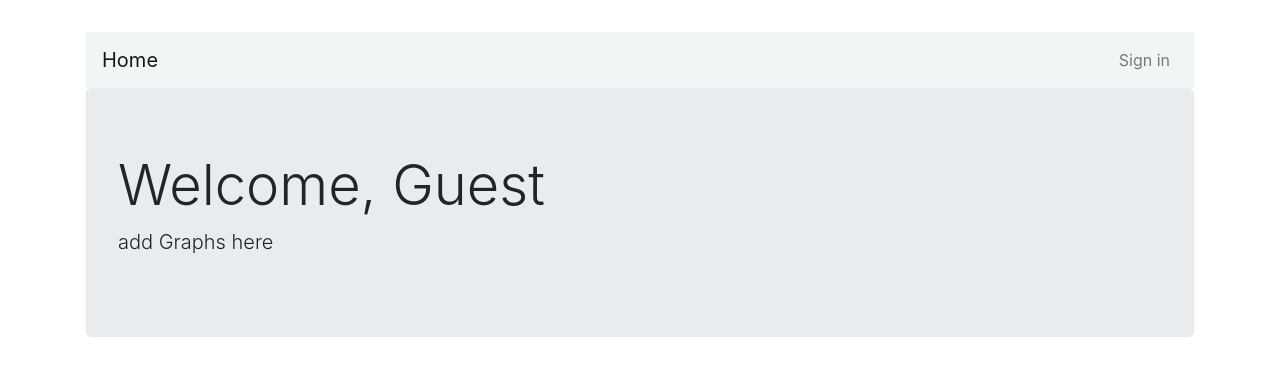
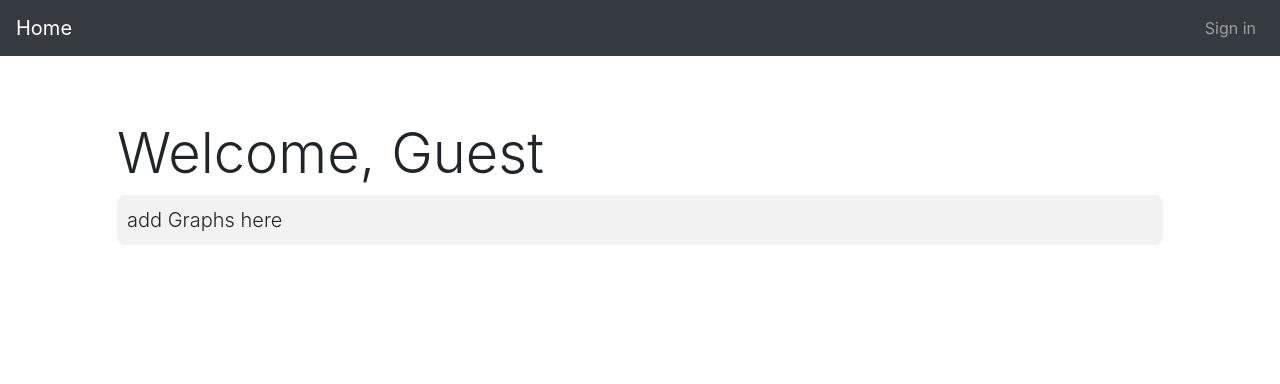
Before and after one commit to bertvanstaeyen/Project4_LoginDjango, a Django app: page / in a window 1280 px wide. Shown: the top 384 px of the page. Run offline with Django 3.2, Linux system fonts and the light colour scheme; some libraries are stand-ins or nearby versions.

Commit message:
edit styling screens

```diff
--- a/users/templates/users/base.html
+++ b/users/templates/users/base.html
@@ -14,10 +14,10 @@
     <title>{% block title %} {% endblock %} </title>
 </head>
 <body>
-  <div class="container p-3 my-3">
+  <div >
     <div class="row">
       <div class="col-md-12">
-        <nav class="navbar navbar-expand-md navbar-light " style="background-color: #f0f5f5">
+        <nav class="navbar navbar-expand-md navbar-dark bg-dark  " >
           <a href="/" class="navbar-brand">Home</a>
             <button type="button" class="navbar-toggler" data-toggle="collapse" data-target="#navbarCollapse">
                 <span class="navbar-toggler-icon"></span>
@@ -34,6 +34,7 @@
                 </div>
             </div>
         </nav>
+        <div class="container">
         <!--Any flash messages pop up in any page because this is the base template-->
         {% if messages %}
           <div class="alert alert-dismissible" role="alert">
@@ -46,6 +47,8 @@
           </div>
         {% endif %}
         {% block content %}{% endblock %}
+        </div>
+
       </div>
     </div>
   </div>
--- a/users/templates/users/home.html
+++ b/users/templates/users/home.html
@@ -1,9 +1,9 @@
 {% extends "users/base.html" %}
 {% block title %} Home Page {% endblock title%}
 {% block content %}
-    <div class="jumbotron">
+    <div class="jumbotron" style="background-color: #FFF">
         <h1 class="display-4">Welcome, {{user.first_name.title|default:'Guest'}}</h1>
-        <p class="lead">
+        <p class="lead" style="background-color: #F2F2F2; padding: 10px; border-radius: 8px 8px">
             add Graphs here
         </p>
     </div>
--- a/users/templates/users/login.html
+++ b/users/templates/users/login.html
@@ -6,7 +6,7 @@
             <div class="row justify-content-center">
                 <div class="col-lg-5">
                     <div class="card shadow-lg border-0 rounded-lg mt-0 mb-3">
-                        <div class="card-header justify-content-center">
+                        <div class="card-header justify-content-center bg-light" style="border-radius: 8px 8px 0px 0px">
                           <h3 class="font-weight-light my-1 text-center">Sign In</h3>
                         </div>
                         {% if form.errors %}
@@ -21,7 +21,7 @@
                                 </button>
                             </div>
                         {% endif %}
-                        <div class="card-body">
+                        <div class="card-body ">
                             <form method="POST">
                                 {% csrf_token %}
                                 <div class="form-row">
@@ -58,7 +58,7 @@
                                 </div>
                             </form>
                         </div>
-                        <div class="card-footer text-center">
+                        <div class="card-footer bg-light text-center" style="border-radius: 0px 0px 8px 8px">
                             <div class="small">
                                 <a href="{% url 'users-register' %}">Don't have an account yet? Go to signup</a><br>
                                 <a href="{% url 'password_reset' %}"><i>Forgot Password?</i></a>
--- a/users/templates/users/logout.html
+++ b/users/templates/users/logout.html
@@ -1,13 +1,13 @@
 {% extends "users/base.html" %}
 {% block title %}Logout{% endblock title %}
 {% block content %}
-    <div class="card" style="width: 18rem; margin:auto; margin-top:100px;">
+    <div class="card" style="width: 18rem; margin:auto; margin-top:100px; border-radius: 8px">
         <div class="card-body">
         <h5 class="card-title">You have been logged out</h5>
         <p class="card-text">
             Thank you for using our application.
         </p>
-        <br><hr><a href="{% url 'login' %}" class="btn btn-primary">Sign in again</a>
+        <br><hr><a href="{% url 'login' %}" class="btn btn-dark">Sign in again</a>
         </div>
     </div>
 
--- a/users/templates/users/profile.html
+++ b/users/templates/users/profile.html
@@ -2,7 +2,7 @@
 {% block title %}Profile Page{% endblock title %}
 {% block content %}
     <div class="row my-3 p-3">
-        <img class="rounded-circle account-img" src="{{ user.profile.avatar.url }} " style="cursor: pointer;"/>
+        <img class="rounded-circle account-img " src="{{ user.profile.avatar.url }} " style="cursor: pointer"/>
     </div>
     {% if user_form.errors %}
         <div class="alert alert-danger alert-dismissible" role="alert">
@@ -20,7 +20,7 @@
         <form method="post" enctype="multipart/form-data">
             {% csrf_token %}
             <div class="form-row">
-                <div class="col-md-5">
+                <div class="col-lg-6 col-md-8 col-sm-12" >
                     <div class="form-group">
                         <label class="small mb-1">Username:</label>
                             {{ user_form.username }}
@@ -30,6 +30,7 @@
                     <div class="form-group">
                         <a href="{% url 'password_change' %}">Change Password</a>
                         <hr>
+
                         <label class="small mb-1">Change Avatar:</label>
                         {{ profile_form.avatar }}
                     </div>
```
Also changed, not shown: media/profile_images/RoyalBlood.jpg (added), media/profile_images/icon.png (added).
